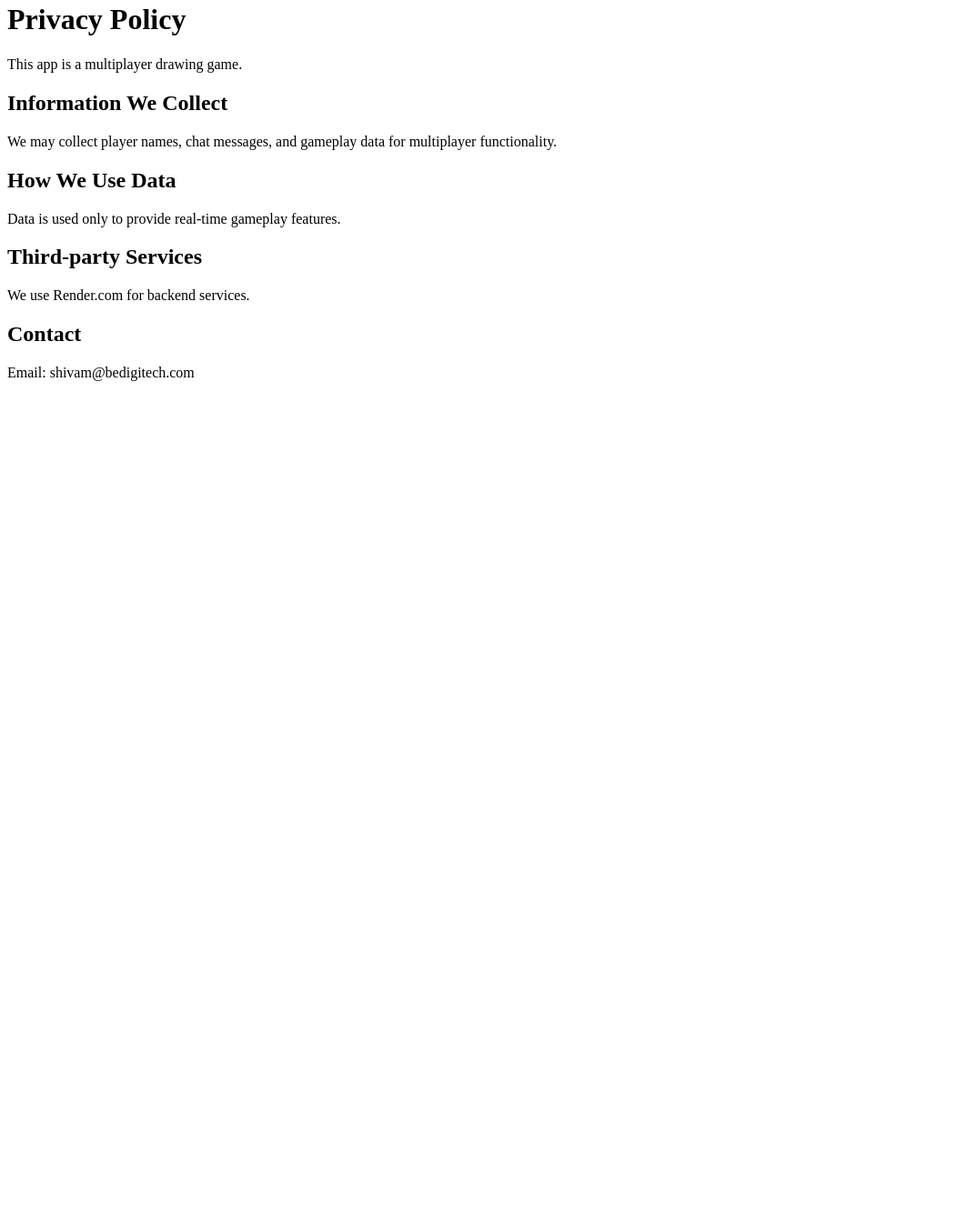
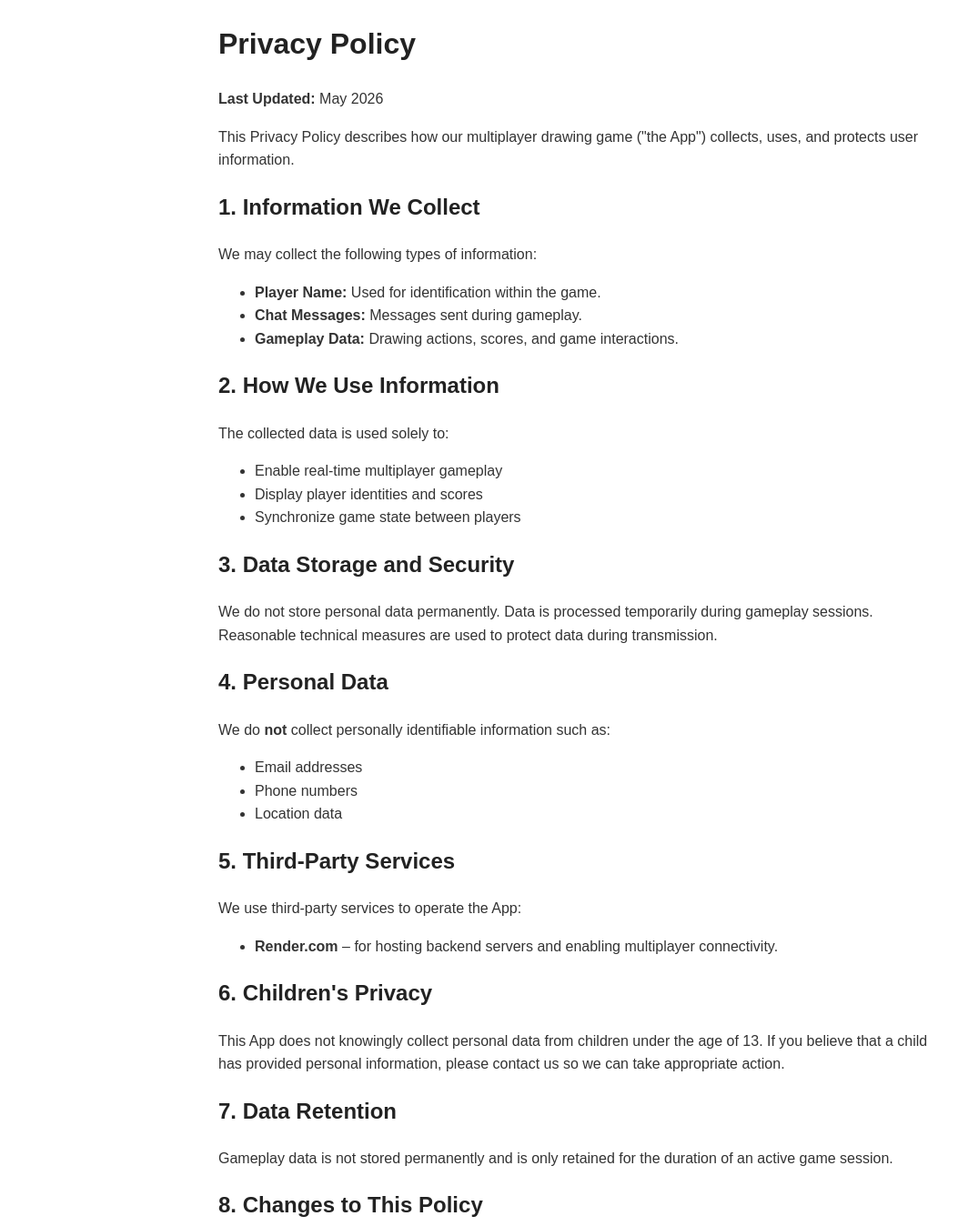
Before and after one commit to ThuisNexus/privacy-policy, a plain HTML site: page index.html in a window 1280 px wide. Shown: the part 18-1366 px from the top of the page at 91% size, without its empty margins (0-1064 px from the left). Before the commit the page ends 800 px from the top, so only its background shows below. Drawn offline with Linux system fonts and the light colour scheme.

Commit message:
Update Privacy Policy with detailed information

```diff
--- a/index.html
+++ b/index.html
@@ -2,21 +2,76 @@
 <html>
 <head>
   <title>Privacy Policy</title>
+  <meta name="viewport" content="width=device-width, initial-scale=1.0">
+  <style>
+    body {
+      font-family: Arial, sans-serif;
+      line-height: 1.6;
+      padding: 20px;
+      max-width: 800px;
+      margin: auto;
+      color: #333;
+    }
+    h1, h2 {
+      color: #222;
+    }
+  </style>
 </head>
 <body>
+
   <h1>Privacy Policy</h1>
-  <p>This app is a multiplayer drawing game.</p>
+  <p><strong>Last Updated:</strong> May 2026</p>
 
-  <h2>Information We Collect</h2>
-  <p>We may collect player names, chat messages, and gameplay data for multiplayer functionality.</p>
+  <p>This Privacy Policy describes how our multiplayer drawing game ("the App") collects, uses, and protects user information.</p>
 
-  <h2>How We Use Data</h2>
-  <p>Data is used only to provide real-time gameplay features.</p>
+  <h2>1. Information We Collect</h2>
+  <p>We may collect the following types of information:</p>
+  <ul>
+    <li><strong>Player Name:</strong> Used for identification within the game.</li>
+    <li><strong>Chat Messages:</strong> Messages sent during gameplay.</li>
+    <li><strong>Gameplay Data:</strong> Drawing actions, scores, and game interactions.</li>
+  </ul>
 
-  <h2>Third-party Services</h2>
-  <p>We use Render.com for backend services.</p>
+  <h2>2. How We Use Information</h2>
+  <p>The collected data is used solely to:</p>
+  <ul>
+    <li>Enable real-time multiplayer gameplay</li>
+    <li>Display player identities and scores</li>
+    <li>Synchronize game state between players</li>
+  </ul>
 
-  <h2>Contact</h2>
+  <h2>3. Data Storage and Security</h2>
+  <p>We do not store personal data permanently. Data is processed temporarily during gameplay sessions. Reasonable technical measures are used to protect data during transmission.</p>
+
+  <h2>4. Personal Data</h2>
+  <p>We do <strong>not</strong> collect personally identifiable information such as:</p>
+  <ul>
+    <li>Email addresses</li>
+    <li>Phone numbers</li>
+    <li>Location data</li>
+  </ul>
+
+  <h2>5. Third-Party Services</h2>
+  <p>We use third-party services to operate the App:</p>
+  <ul>
+    <li><strong>Render.com</strong> – for hosting backend servers and enabling multiplayer connectivity.</li>
+  </ul>
+
+  <h2>6. Children's Privacy</h2>
+  <p>This App does not knowingly collect personal data from children under the age of 13. If you believe that a child has provided personal information, please contact us so we can take appropriate action.</p>
+
+  <h2>7. Data Retention</h2>
+  <p>Gameplay data is not stored permanently and is only retained for the duration of an active game session.</p>
+
+  <h2>8. Changes to This Policy</h2>
+  <p>We may update this Privacy Policy from time to time. Any changes will be reflected on this page with an updated date.</p>
+
+  <h2>9. User Rights</h2>
+  <p>Since we do not store personal data, there is no persistent user data to access, modify, or delete.</p>
+
+  <h2>10. Contact Us</h2>
+  <p>If you have any questions about this Privacy Policy, you can contact us at:</p>
   <p>Email: shivam@bedigitech.com</p>
+
 </body>
 </html>
```
